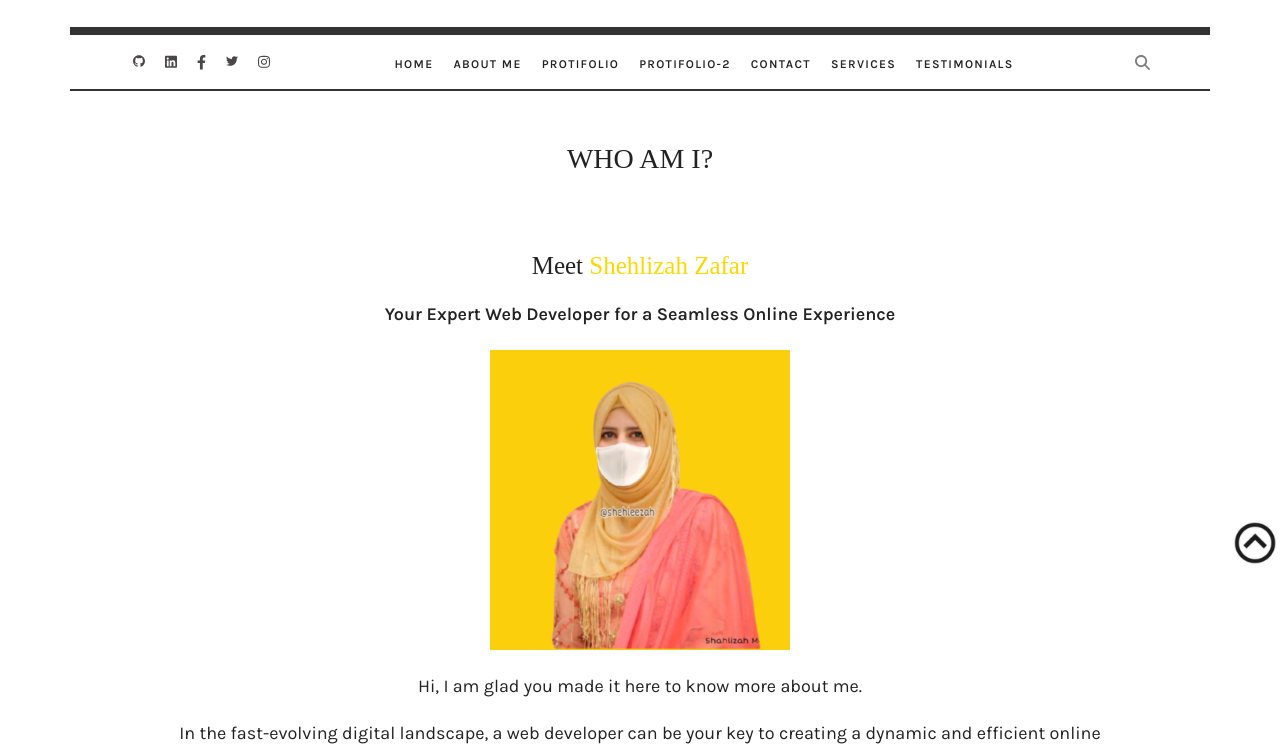
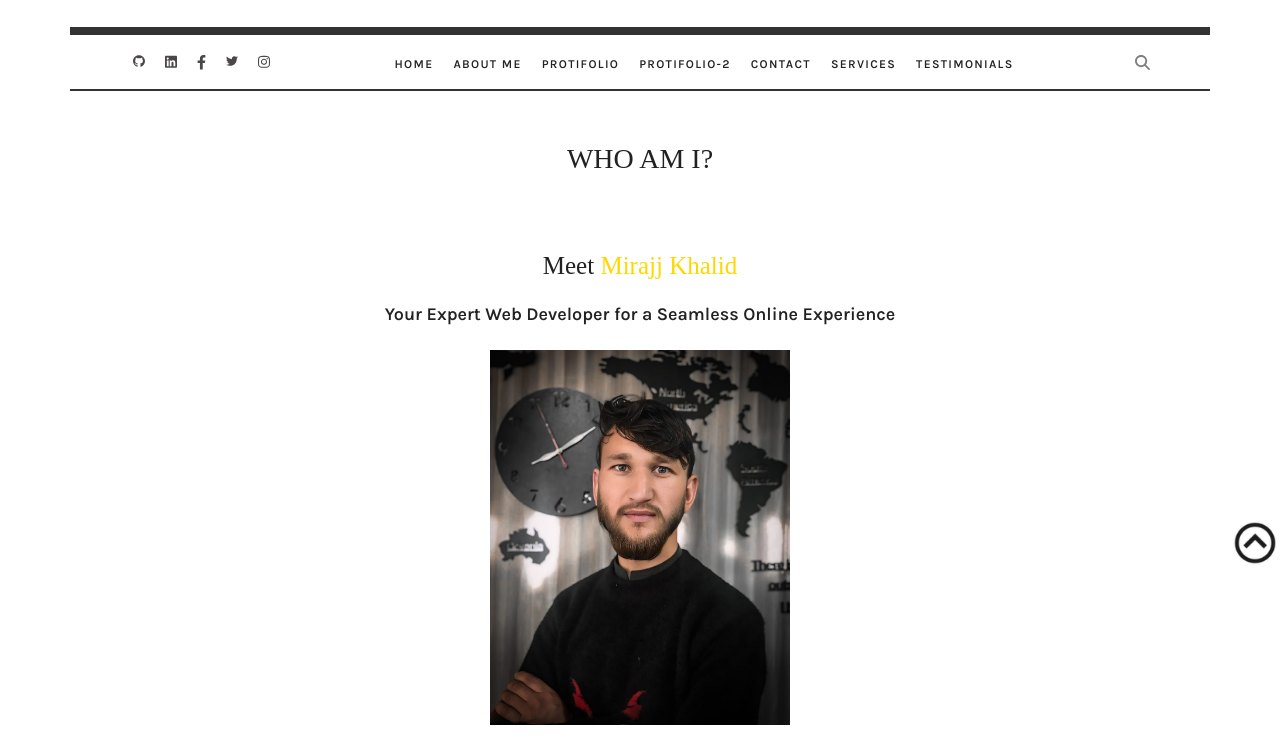
Before and after one commit to mirajjkhalid/Protfolio, a plain HTML site: page about.html in a window 1280 px wide. Shown: the part 202-948 px from the top of the page. Drawn offline with Linux system fonts and the light colour scheme; a web font is replaced by a local one.

Commit message:
changes about us

```diff
--- a/about.html
+++ b/about.html
@@ -182,10 +182,10 @@
             <div class="bennar__wrapper">
                 <div class="bennar__content">
                     <h2 class="bennar__title">WHO AM I?</h2>
-                    <h3 class="bennar__pre-title">Meet <span>Shehlizah Zafar</span></h3>
+                    <h3 class="bennar__pre-title">Meet <span>Mirajj Khalid</span></h3>
                     <h4 class="bennar__sub-title Karla">Your Expert Web Developer for a Seamless Online Experience</h4>
                     <div class="bennar__image">
-                        <img src="./image/image.png" alt="">
+                        <img src="./image/MIRAJJ KHALID.jpg" alt="">
                     </div>
                     <p class="bennar__paragraph Karla">Hi, I am glad you made it here to know more about me.</p>
                     <p class="bennar__paragraph Karla">In the fast-evolving digital landscape, a web developer can be
@@ -204,7 +204,7 @@
                         <div class="bennar__icon-inner-wrap">
                             <div class="footer__linkedin cursor-pointer header_icon">
                                 <svg xmlns="http://www.w3.org/2000/svg"
-                                    viewBox="0 0 448 512"><!--! Font Awesome Pro 6.4.2 by @fontawesome - https://fontawesome.com License - https://fontawesome.com/license (Commercial License) Copyright 2023 Fonticons, Inc. -->
+                                    viewBox="0 0 448 512">
                                     <path
                                         d="M416 32H31.9C14.3 32 0 46.5 0 64.3v383.4C0 465.5 14.3 480 31.9 480H416c17.6 0 32-14.5 32-32.3V64.3c0-17.8-14.4-32.3-32-32.3zM135.4 416H69V202.2h66.5V416zm-33.2-243c-21.3 0-38.5-17.3-38.5-38.5S80.9 96 102.2 96c21.2 0 38.5 17.3 38.5 38.5 0 21.3-17.2 38.5-38.5 38.5zm282.1 243h-66.4V312c0-24.8-.5-56.7-34.5-56.7-34.6 0-39.9 27-39.9 54.9V416h-66.4V202.2h63.7v29.2h.9c8.9-16.8 30.6-34.5 62.9-34.5 67.2 0 79.7 44.3 79.7 101.9V416z" />
                                 </svg>
```
Also changed, not shown: image/MIRAJJ KHALID.jpg (added), image/image.png (deleted).
